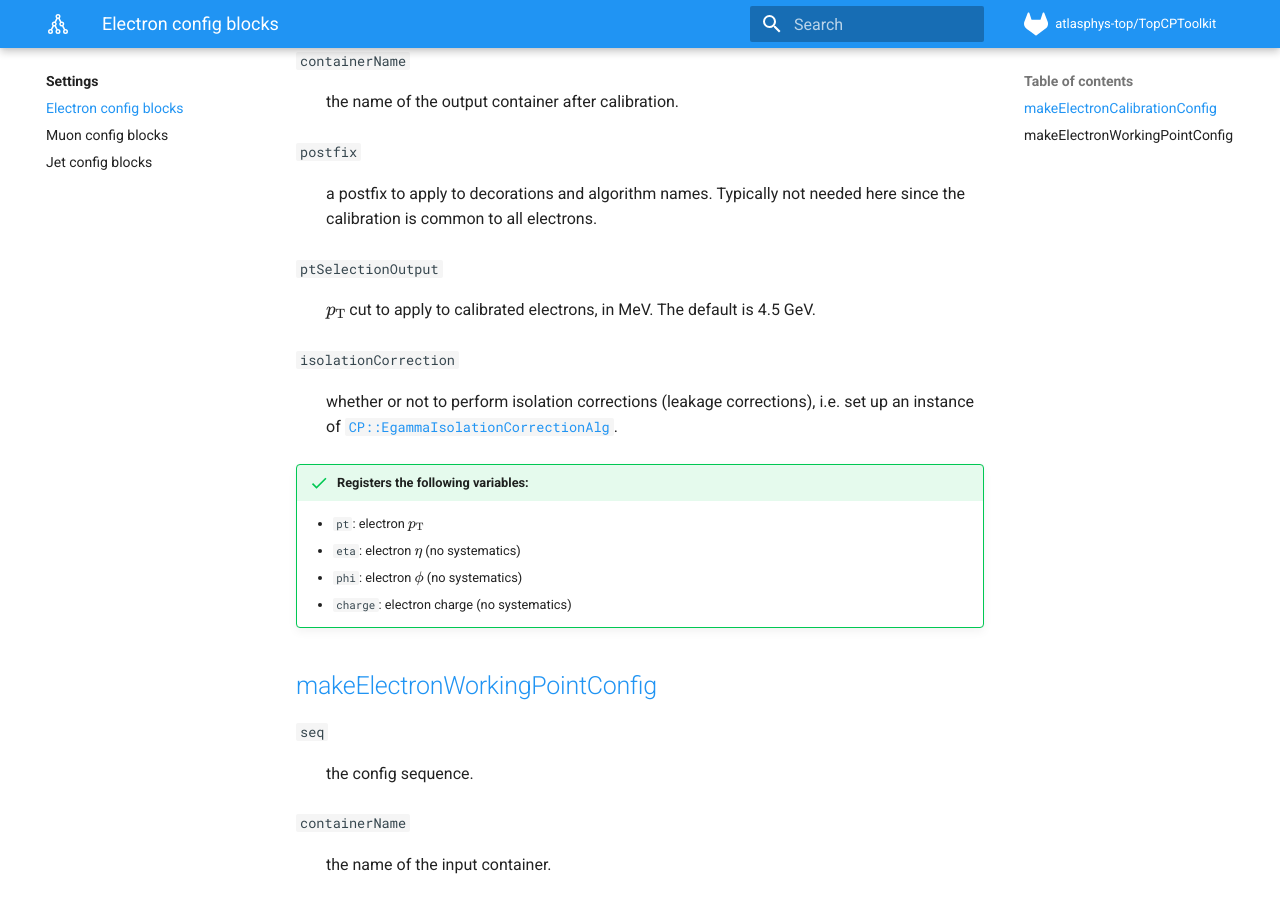
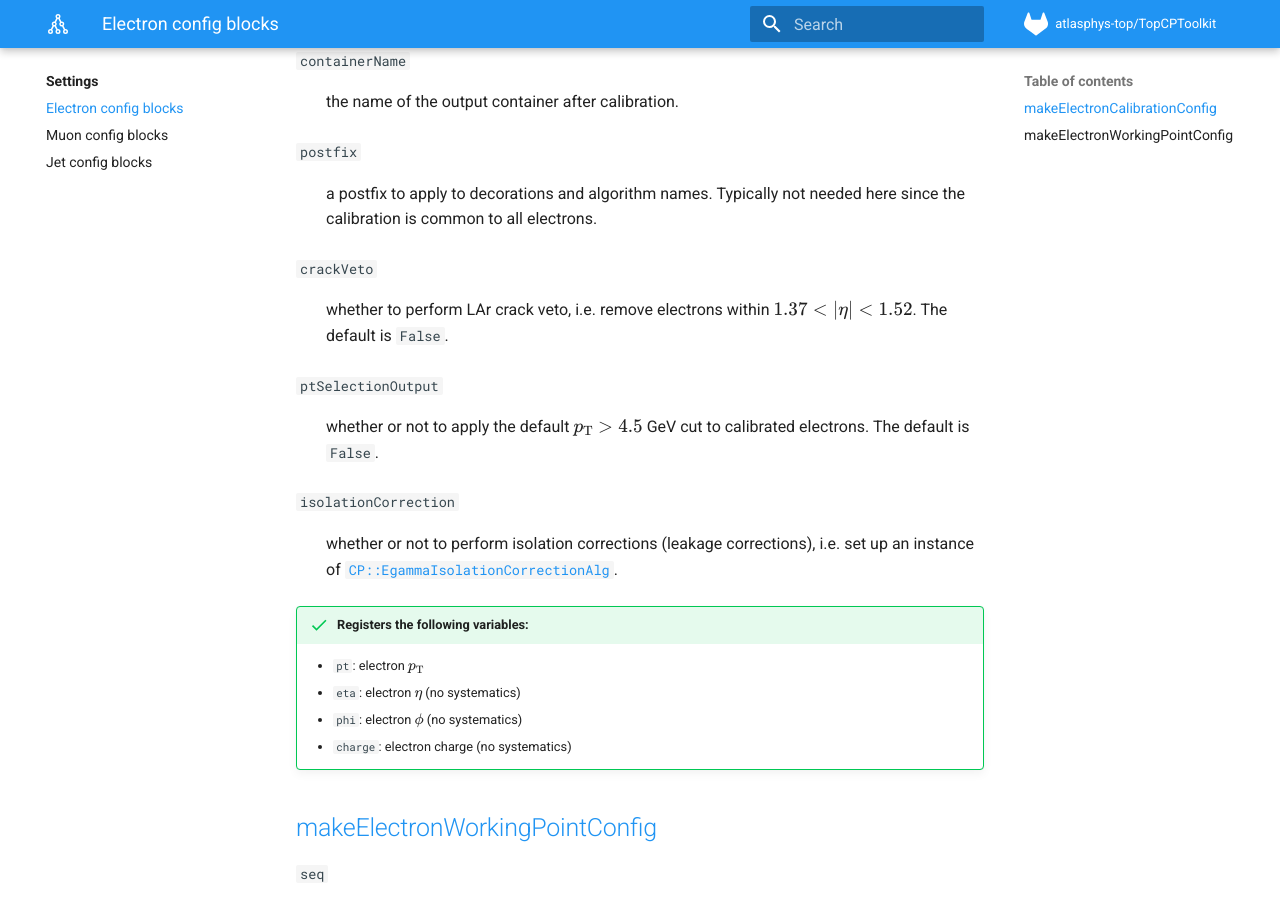
Before and after one commit to SuperNova76/TopCPToolKit, an MkDocs documentation site: the page built from docs/settings/electrons.md, in a window 1280 px wide and 900 px high, scrolled down 322 px. Built offline with MkDocs 1.6.1 and Material for MkDocs 9.7.7, drawn with Linux system fonts in a browser that asks for light colours; formulas are drawn with MathJax 3.

Commit message:
minor fixes to electrons and jets

```diff
--- a/docs/settings/electrons.md
+++ b/docs/settings/electrons.md
@@ -9,8 +9,11 @@
 `postfix`
 :   a postfix to apply to decorations and algorithm names. Typically not needed here since the calibration is common to all electrons.
 
+`crackVeto`
+:   whether to perform LAr crack veto, i.e. remove electrons within $1.37<\vert\eta\vert<1.52$. The default is `False`.
+
 `ptSelectionOutput`
-:   $p_\mathrm{T}$ cut to apply to calibrated electrons, in MeV. The default is 4.5 GeV.
+:   whether or not to apply the default $p_\mathrm{T} > 4.5$ GeV cut to calibrated electrons. The default is `False`.
 
 `isolationCorrection`
 :   whether or not to perform isolation corrections (leakage corrections), i.e. set up an instance of [`CP::EgammaIsolationCorrectionAlg`](https://acode-browser1.usatlas.bnl.gov/lxr/source/athena/PhysicsAnalysis/Algorithms/EgammaAnalysisAlgorithms/Root/EgammaIsolationCorrectionAlg.cxx).
```
Also changed, not shown: docs/settings/jets.md (+1 -1 lines).
